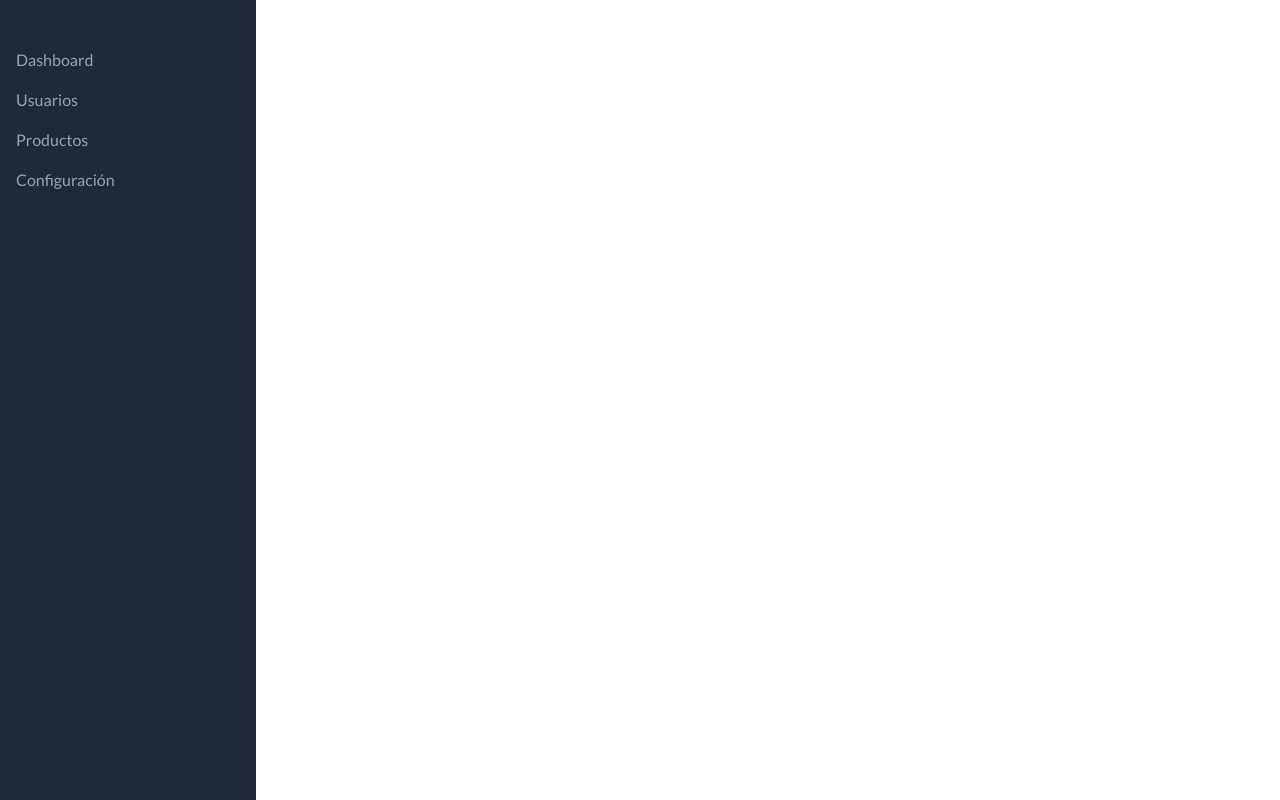
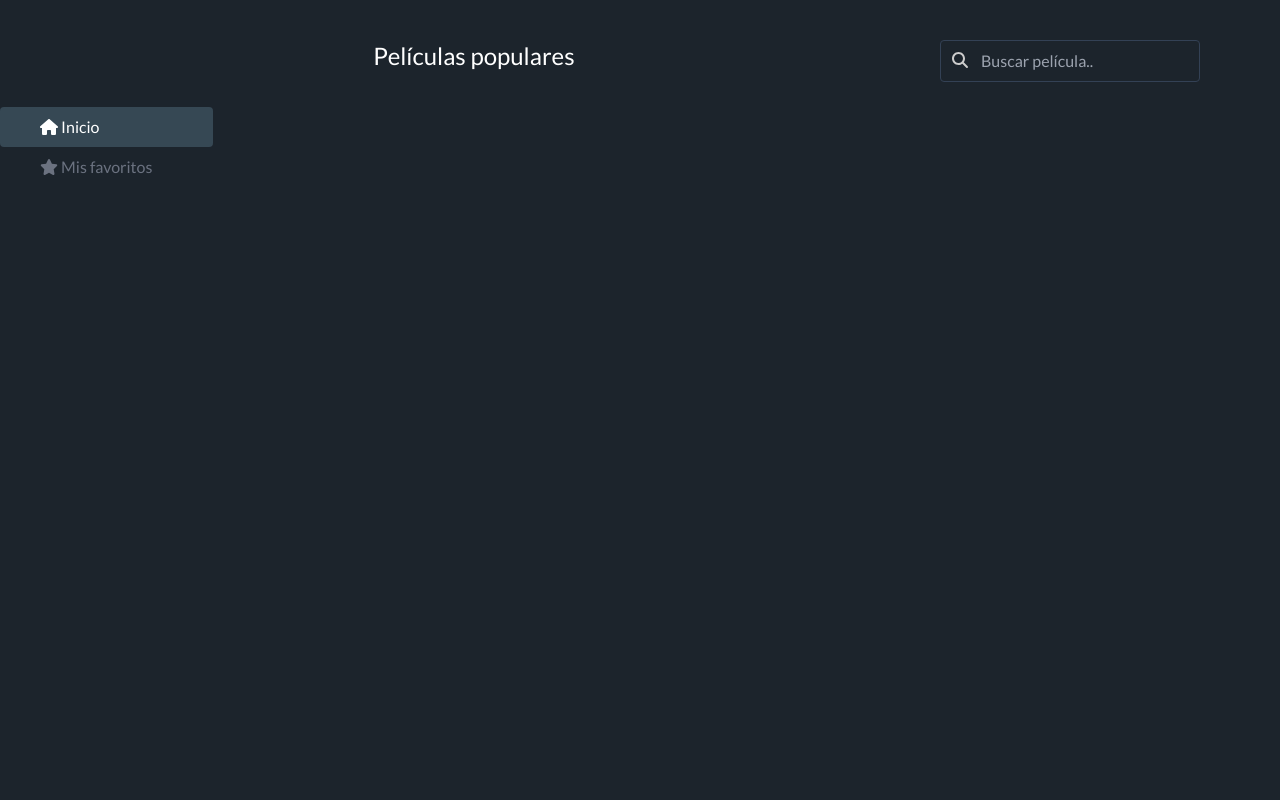
Before and after one commit to MartinVon22/movies-challenge, a React (Create React App) app: page / in a window 1280 px wide. Built offline with nearby package versions, Linux system fonts and the light colour scheme.

Commit message:
modifications on Home view and imported Sidebar component

```diff
--- a/src/components/Home/Home.tsx
+++ b/src/components/Home/Home.tsx
@@ -1,14 +1,26 @@
+import { faHome, faStar, faMagnifyingGlass } from "@fortawesome/free-solid-svg-icons";
+import { FontAwesomeIcon } from "@fortawesome/react-fontawesome";
+import Sidebar from "../../shared/components/SideBar/Sidebar";
+
 const HomeView = () => {
 
     return (
-        <div className="flex flex-col h-screen bg-gray-800 w-64">
-            <nav className="flex flex-col mt-10">
-                <a href="#" className="text-gray-400 hover:text-white py-2 px-4">Dashboard</a>
-                <a href="#" className="text-gray-400 hover:text-white py-2 px-4">Usuarios</a>
-                <a href="#" className="text-gray-400 hover:text-white py-2 px-4">Productos</a>
-                <a href="#" className="text-gray-400 hover:text-white py-2 px-4">Configuración</a>
-            </nav>
-        </div>
+        <>
+            <div className="flex">
+                <Sidebar />
+                <div className="flex w-[100%] h-screen bg-[#1c242c] justify-between">
+                    <div className="text-2xl mt-10 mx-40">
+                        <p className="text-white">Películas populares</p>
+                    </div>
+                    <div className="relative mt-10 mr-20">
+                        <span className="absolute left-3 top-2">
+                            <FontAwesomeIcon icon={faMagnifyingGlass} color='#ccc'/>
+                        </span>
+                        <input type="text" className="bg-[#1c242c] border border-slate-700 rounded px-10 py-2 text-gray-300 focus:outline-0" placeholder="Buscar película.." />
+                    </div>
+                </div>
+            </div>
+        </>
     )
 
 }
```
